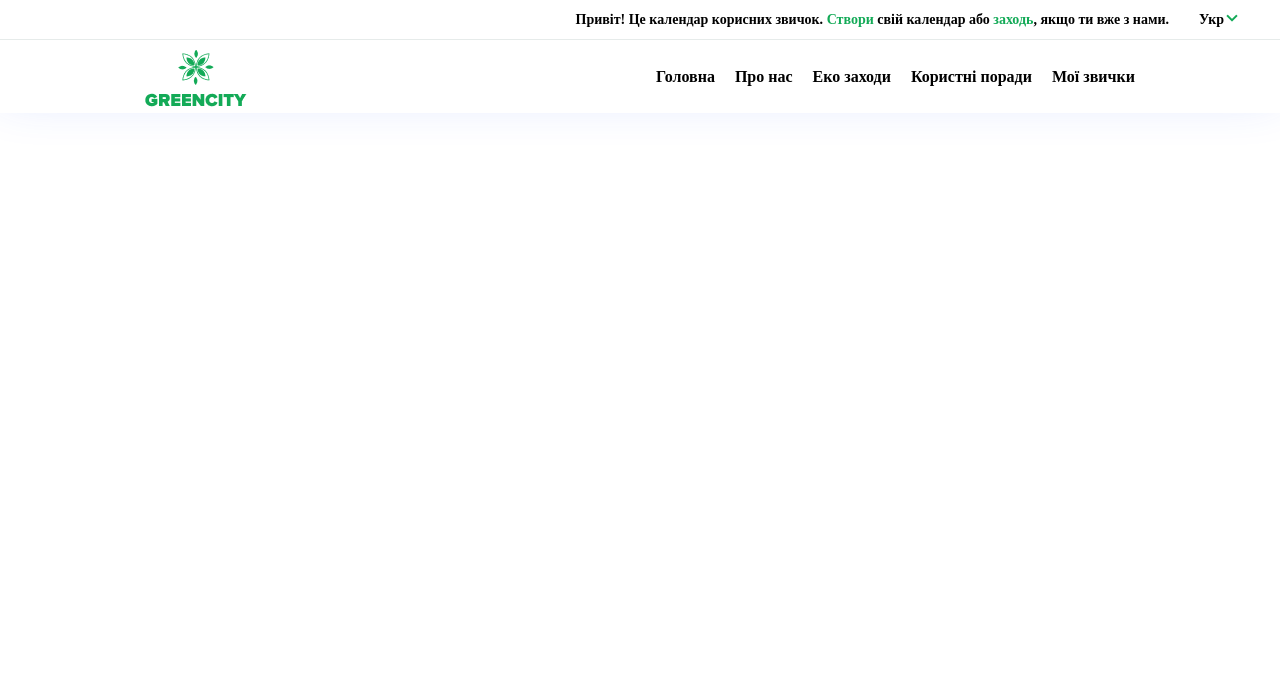
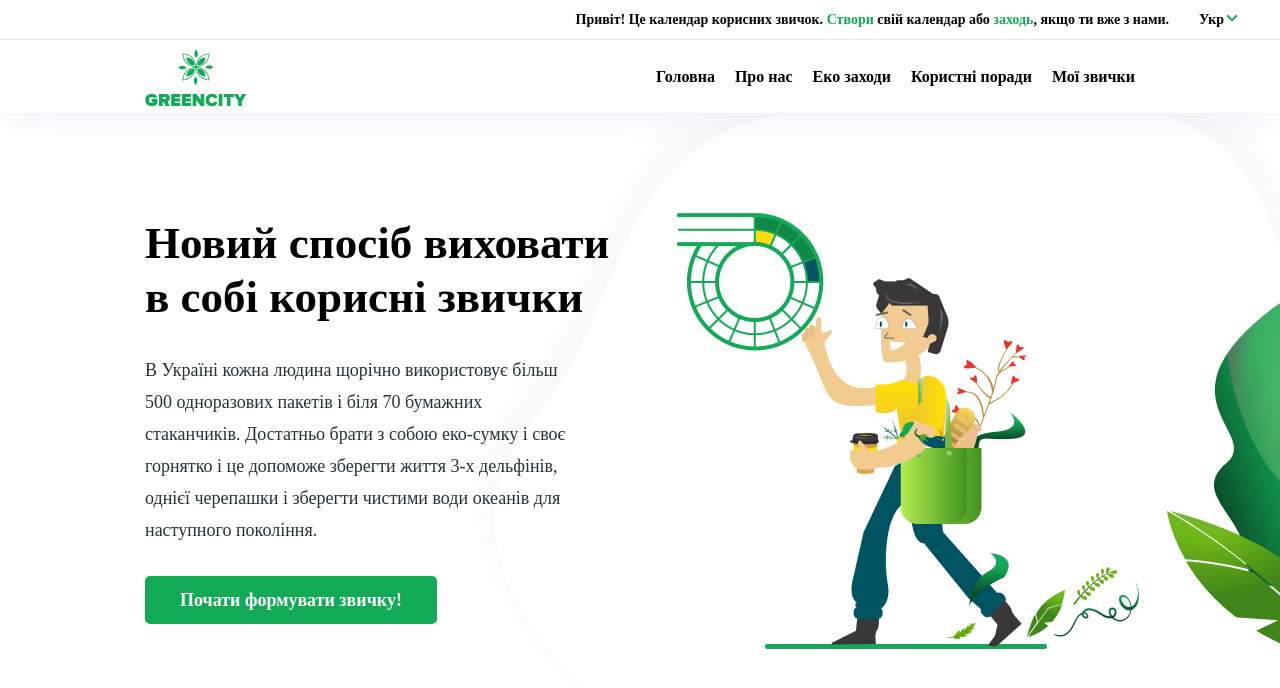
Before and after one commit to AndriyDarmits/eco-project, a plain HTML site: page index.html in a window 1280 px wide. Drawn offline with Linux system fonts and the light colour scheme.

Commit message:
added intro section

```diff
--- a/index.html
+++ b/index.html
@@ -46,6 +46,26 @@
         </div>
     </header>
     <div class="wrapper">
+        <section class="intro">
+            <div class="mainHeader__container">
+                <div class="intro__inner">
+                    <div class="intro__content">
+                        <div class="intro__title">Новий спосіб виховати<br> в собі корисні звички</div>
+                        <div class="intro__text">В Україні кожна людина щорічно використовує більш<br> 500 одноразових пакетів і біля 70 бумажних<br> стаканчиків.  Достатньо брати з собою еко-сумку і своє<br> горнятко і це допоможе зберегти життя 3-х дельфінів,<br> однієї черепашки і зберегти чистими води океанів для<br> наступного покоління. </div>
+
+                        <a  class="intro__link" href="#">Почати формувати звичку!</a>
+
+                    </div>
+
+                    <img class="intro__bg" src="layout/img/intro/bgIntro.png" alt="">
+                    <img class="intro__boy" src="layout/img/intro/Boy.png" alt="">
+                    <img src="layout/img/intro/cicle.png" alt="" class="intro__cicle">
+                    <img src="layout/img/intro/leaf.png" alt="" class="intro__leaf">
+
+                </div>
+            </div>
+        </section>
+
 
 
     </div>
--- a/layout/style.css
+++ b/layout/style.css
@@ -119,3 +119,97 @@ html{
 .navList__item:hover{
     color: #13AA57;
 }
+
+
+/*-------intro-----------*/
+
+
+.intro{
+    padding-top: 117.2px;
+    position: relative;
+    margin-bottom: 143px;
+}
+
+.intro__inner{
+    margin-top: 99px;
+
+}
+
+
+
+
+.intro__title{
+    font-size: 45px;
+    line-height: 54px;
+    color: #000;
+    font-weight: 700;
+    margin-bottom: 30px;
+}
+
+.intro__text{
+    font-size: 18px;
+    line-height: 32px;
+    font-weight: 400;
+    color: #263238;
+    margin-bottom: 30px;
+}
+
+
+.intro__link{
+    background-color: #13AA57;
+    border-radius: 5px;
+    width: 292px;
+    height: 48px;
+    display: -webkit-flex;
+    display: -moz-flex;
+    display: -ms-flex;
+    display: -o-flex;
+    display: flex;
+    justify-content: center;
+    -ms-align-items: center;
+    align-items: center;
+    text-decoration: none;
+    color: #fff;
+    font-size: 18px;
+    line-height: 32px;
+    font-weight: 600;
+
+}
+
+.intro__link:hover{
+    background-color: #127b42;
+}
+
+
+
+
+
+
+
+.intro__inner .intro__bg{
+    position: absolute;
+    top: 30px;
+    right: 0;
+    z-index: -1;
+}
+.intro__inner .intro__boy{
+    position: absolute;
+    top: 278px;
+    right: 135px;
+    z-index: -1;
+
+}
+.intro__inner .intro__cicle{
+    position: absolute;
+    top: 210px;
+    right: 454px;
+    z-index: -1;
+
+}
+.intro__inner .intro__leaf{
+    position: absolute;
+    top: 293px;
+    right: 0;
+    z-index: -1;
+
+}
```
